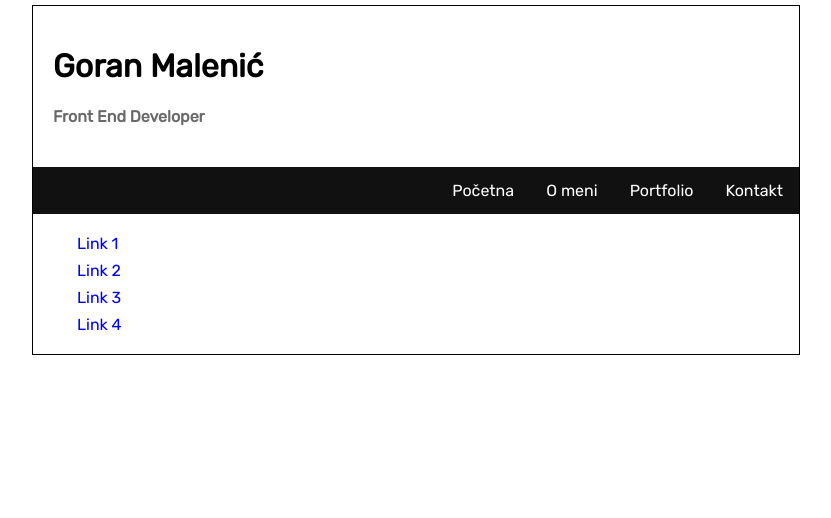
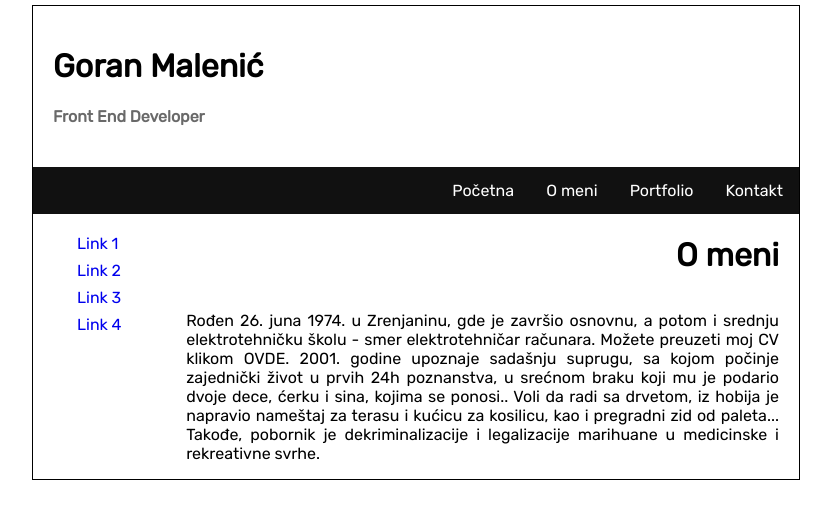
Before and after one commit to Goran023/fedzr_vezba, a plain HTML site: page index.html in a window 1280 px wide. Shown: the whole page, without its empty margins (224-1055 px from the left). Drawn offline with Linux system fonts and the light colour scheme.

Commit message:
Glavni sadrzaj

```diff
--- a/index.html
+++ b/index.html
@@ -22,6 +22,7 @@
             <li><a class="active" href="#pocetna">Početna</a></li>
         </ul>
     </div>
+    <div id="centar">
     <div id="sidebar">
         <ul id="side">
             <li><a href="#l1">Link 1</a></li>
@@ -30,6 +31,15 @@
             <li><a href="#l4">Link 4</a></li>
         </ul>
     </div>
+    <div id="main">
+        <h1>O meni</h1>
+        <p>Rođen 26. juna 1974. u Zrenjaninu, gde je završio osnovnu, a potom i srednju elektrotehničku školu -
+           smer elektrotehničar računara. Možete preuzeti moj CV klikom OVDE. 2001. godine upoznaje sadašnju suprugu,
+           sa kojom počinje zajednički život u prvih 24h poznanstva, u srećnom braku koji mu je podario dvoje dece, ćerku
+           i sina, kojima se ponosi.. Voli da radi sa drvetom, iz hobija je napravio nameštaj za terasu i kućicu za kosilicu,
+           kao i pregradni zid od paleta... Takođe, pobornik je dekriminalizacije i legalizacije marihuane u medicinske i rekreativne svrhe.</p>
+    </div>
+    </div>
 </div>
 </body>
 </html>
--- a/mystyle.css
+++ b/mystyle.css
@@ -32,8 +32,12 @@ h4{
 #nav li a:hover {
     background-color: #333;
 }
+#centar{
+    display: grid;
+    grid-template-columns: 20% 80% ;
+}
 #sidebar{
-    width: 20%;
+
 }
 #side{
     list-style-type: none;
@@ -45,3 +49,10 @@ h4{
 #side li a{
     text-decoration: none;
 }
+#main{
+    text-align: justify;
+}
+#main h1,p{
+    float: right;
+    margin-right: 20px;
+}
```
